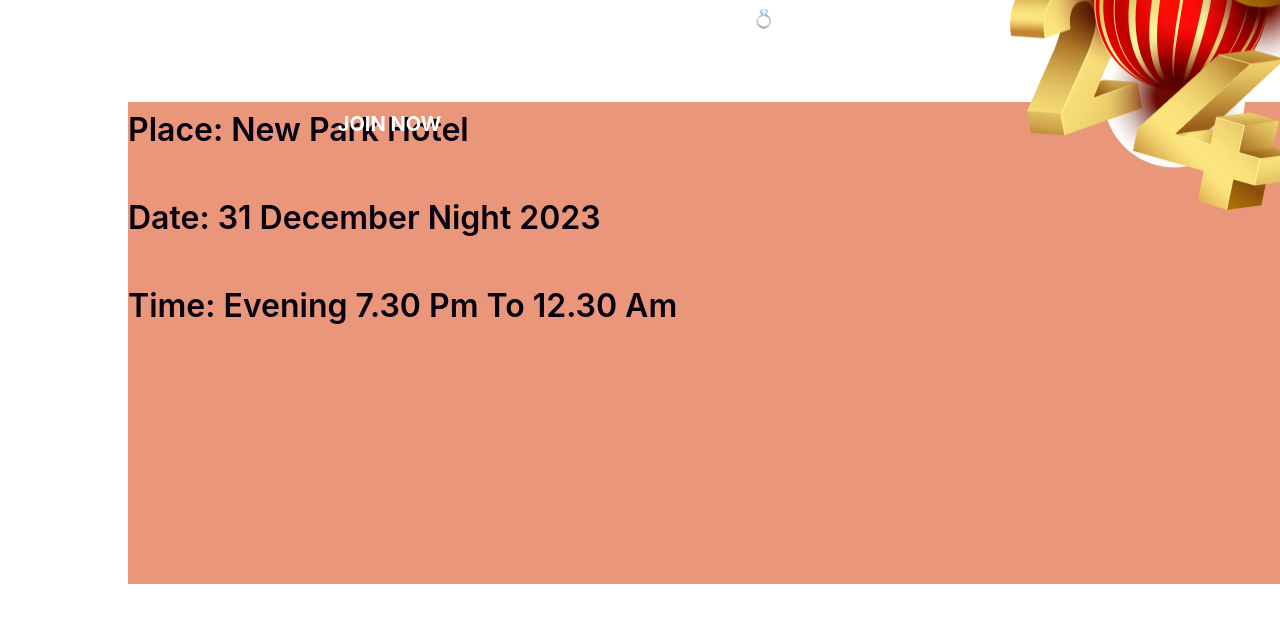
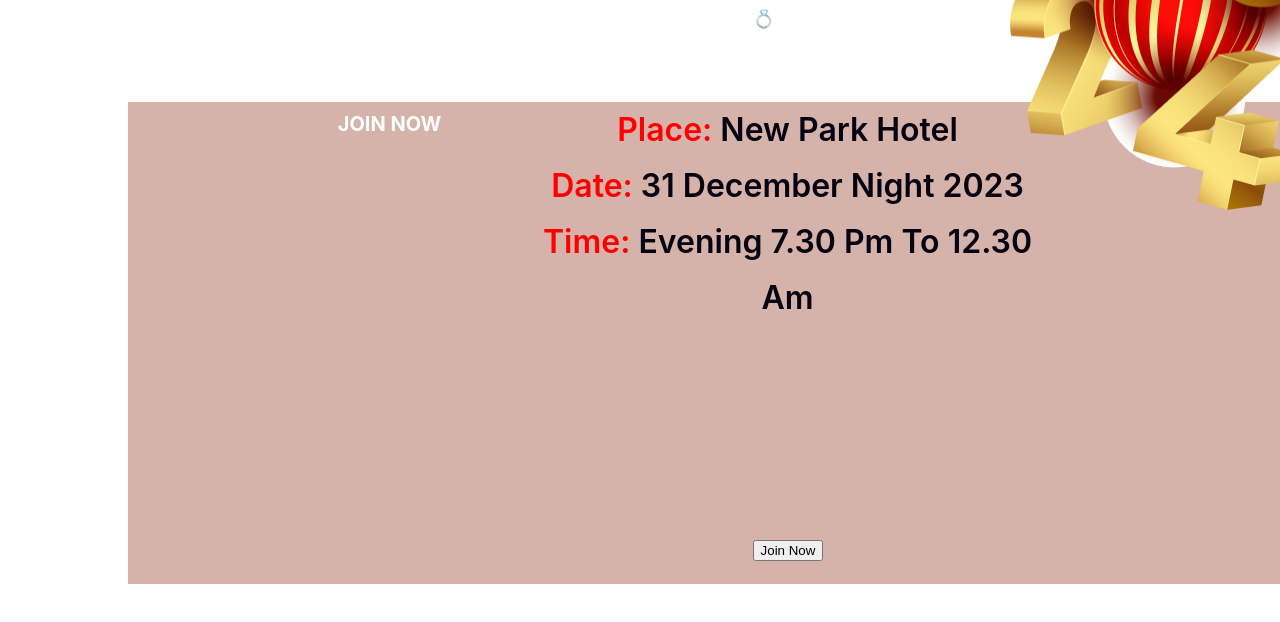
Before and after one commit to masud467/New-year-mission, a plain HTML site: page index.html in a window 1280 px wide. Shown: the part 2046-2668 px from the top of the page. Drawn offline with Linux system fonts and the light colour scheme.

Commit message:
added nav section

```diff
--- a/index.html
+++ b/index.html
@@ -35,9 +35,12 @@
             </div>
             <nav class="menu">
                 <div class="place">
-                    <p>Place: New Park Hotel</p>
-                    <p>Date: 31 December Night 2023</p>
-                    <p>Time: Evening 7.30 pm to 12.30 am</p>
+                    <span>Place:</span> New Park Hotel<br>
+                    <span>Date:</span> 31 December Night 2023<br>
+                    <span>Time:</span> Evening 7.30 pm to 12.30 am
+                </div>
+                <div>
+                    <button>Join Now</button>
                 </div>
             </nav>
         </section>
--- a/styles/basic.css
+++ b/styles/basic.css
@@ -151,15 +151,17 @@ body{
     bottom: 67px;
  }
  .menu{
-    background-color: darksalmon;
+    background-color: rgb(214, 179, 170);
     width: 1320px;
     height: 482px;
     flex-shrink: 0;
     margin: 0 120px 120px;
+    margin-top: 0;
+    text-align: center;
 
  }
 
- .place{
+ .place {
     color: #070211;
     font-family: Inter;
     font-size: 32px;
@@ -167,5 +169,25 @@ body{
     font-weight: 600;
     line-height: 56px;
     text-transform: capitalize;
+    margin-top: 100px;
+    margin-right: 386px;
+    margin-left: 385px;
+    margin-bottom: 214px;
+    text-align: center;
 
  }
+ nav span{
+    color: #F00;
+    text-align: center;
+    font-family: Inter;
+    font-size: 32px;
+    font-style: normal;
+    font-weight: 600;
+    line-height: 56px;
+    text-transform: capitalize;
+ }
+
+.Button{
+    border-radius: 8px;
+    background: #F00;
+}
```
